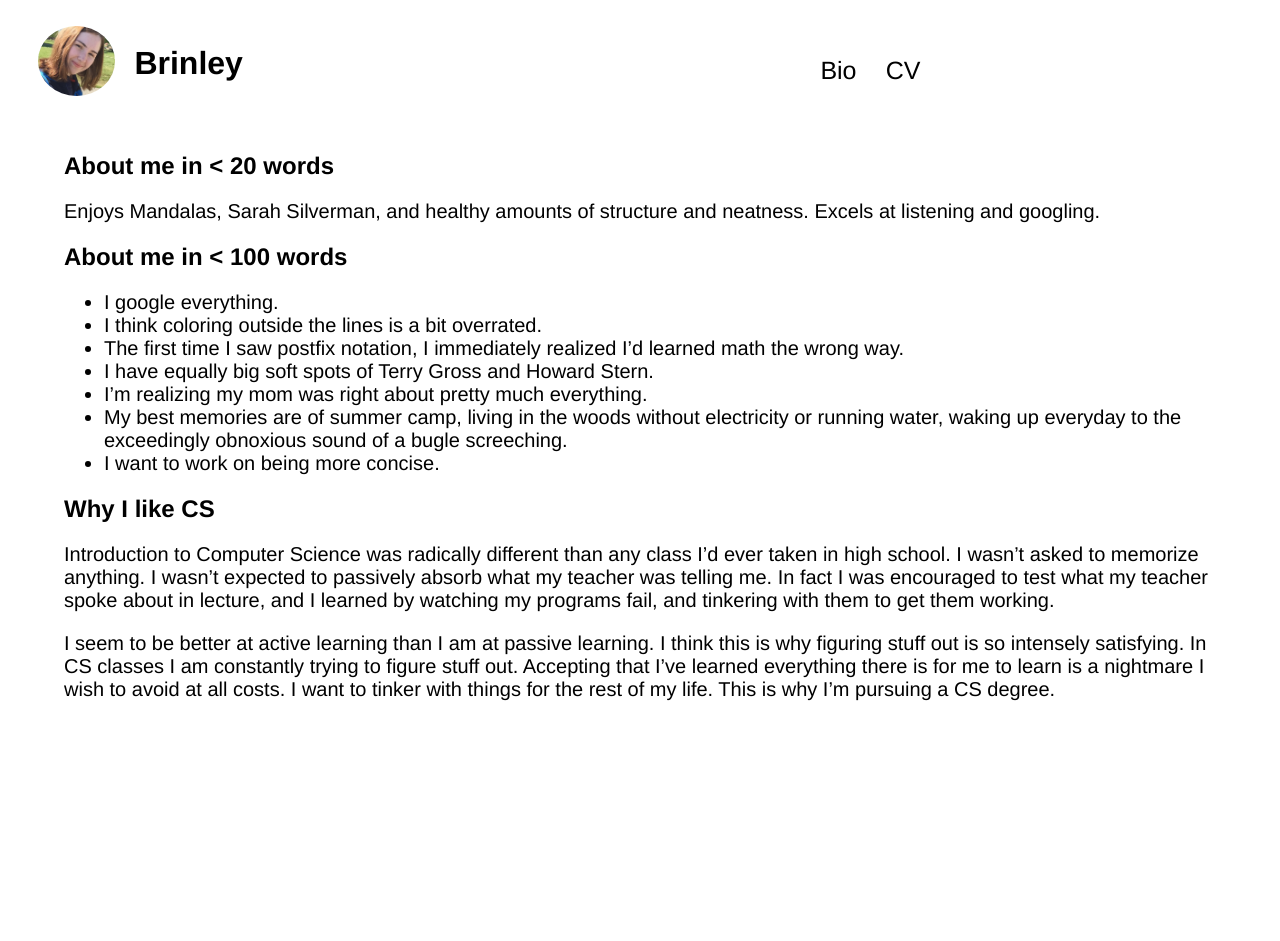
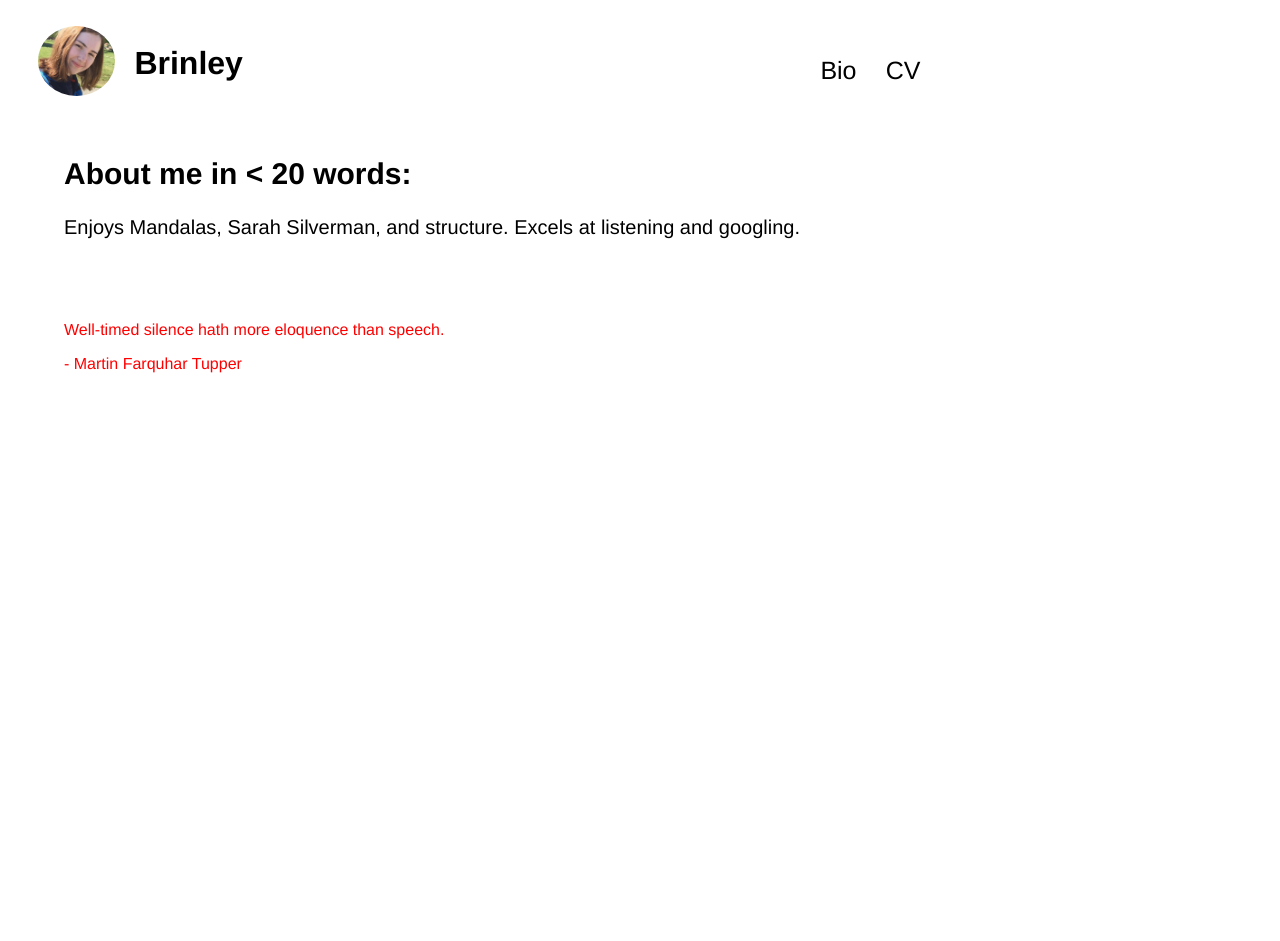
Before and after one commit to brinleym/brinleym.github.io, a PHP site: page /bio.html in a window 1280 px wide. Shown: the top 941 px of the page. Run offline with PHP 8.4, Linux system fonts and the light colour scheme.

Commit message:
Cut down bio page.

```diff
--- a/bio.css
+++ b/bio.css
@@ -4,10 +4,14 @@
 
 .info {
 	position: absolute;
-	padding-left: 20%;
+	padding-left: 30%;
 	padding-right: 20%;
 	top: 11%;
 }
-.info p, .info ul li {
+.info {
 	font-size: 20px;
 }
+.quote {
+	font-size: 16px;
+	color: red;
+}
--- a/bio.html
+++ b/bio.html
@@ -28,23 +28,12 @@
 
 				<div class="info">
 
-					<h2>About me in &lt; 20 words</h2>
-					<p>Enjoys Mandalas, Sarah Silverman, and healthy amounts of structure and neatness. Excels at listening and googling.</p>
-
-					<h2>About me in &lt; 100 words</h2>
-					<ul>
-						<li>I google everything.</li>
-						<li>I think coloring outside the lines is a bit overrated.</li>
-						<li>The first time I saw postfix notation, I immediately realized I’d learned math the wrong way.</li>
-						<li>I have equally big soft spots of Terry Gross and Howard Stern.</li>
-						<li>I’m realizing my mom was right about pretty much everything. </li>
-						<li>My best memories are of summer camp, living in the woods without electricity or running water, waking up everyday to the exceedingly obnoxious sound of a bugle screeching.</li>
-						<li>I want to work on being more concise.</li>
-					</ul>
-
-					<h2>Why I like CS</h2>
-					<p>Introduction to Computer Science was radically different than any class I’d ever taken in high school. I wasn’t asked to memorize anything. I wasn’t expected to passively absorb what my teacher was telling me. In fact I was encouraged to test what my teacher spoke about in lecture, and I learned by watching my programs fail, and tinkering with them to get them working.</p>
-					<p>I seem to be better at active learning than I am at passive learning. I think this is why figuring stuff out is so intensely satisfying. In CS classes I am constantly trying to figure stuff out. Accepting that I’ve learned everything there is for me to learn is a nightmare I wish to avoid at all costs. I want to tinker with things for the rest of my life. This is why I’m pursuing a CS degree.</p>
+					<h2>About me in &lt; 20 words:</h2>
+					<p>Enjoys Mandalas, Sarah Silverman, and structure. Excels at listening and googling.</p>
+					<br>
+					<br>
+					<p class="quote">Well-timed silence hath more eloquence than speech.</p>
+					<p class="quote">- Martin Farquhar Tupper</p>
 
 				</div>
 			</div>
```
